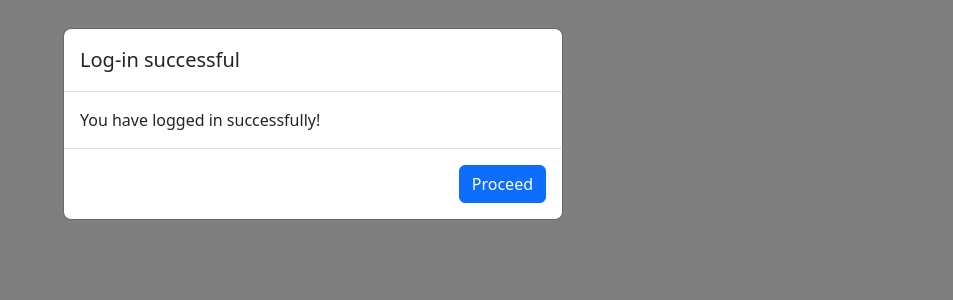
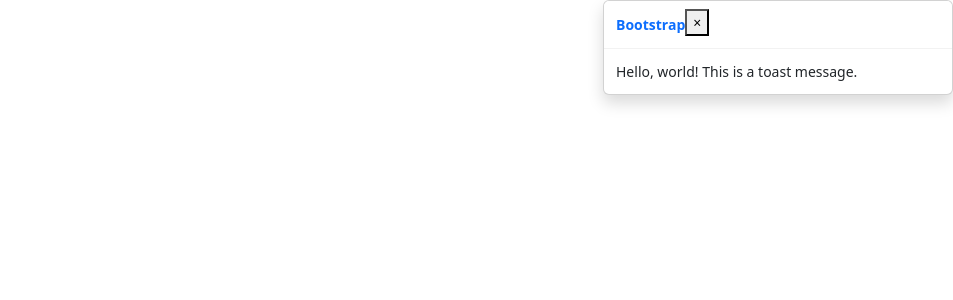
Before and after one commit to chrismargate/betterprints-techno, a PHP site: page /message_box.php in a window 1280 px wide. Shown: the top 300 px of the page, without its empty margins (327-1280 px from the left). Run offline with PHP 8.4, Linux system fonts and the light colour scheme; some libraries are stand-ins or nearby versions.

Commit message:
added toasts

```diff
--- /dev/null
+++ b/assets/css/message_box.css
@@ -0,0 +1,5 @@
+.toast {
+    position: absolute;
+    top: 0;
+    right: 0;
+}
--- a/config/database.php
+++ b/config/database.php
@@ -6,7 +6,7 @@
             if($conn->connect_error){
                 die("Connection failed $conn->connect_error");
             }else{
-                echo "LOCAL HOST CONNECTED!";
+                // echo "LOCAL HOST CONNECTED!";
             }
             return $conn;
         }
@@ -15,7 +15,7 @@
             if($conn->connect_error){
                 die("Connection failed $conn->connect_error");
             }else{
-                echo "HOSTINGER CONNECTED!";
+                // echo "HOSTINGER CONNECTED!";
             }
             return $conn;
         }
--- a/message_box.php
+++ b/message_box.php
@@ -10,6 +10,8 @@
     <meta name="viewport" content="width=device-width, initial-scale=1.0">
     <title>Document</title>
     <link href="https://cdn.jsdelivr.net/npm/bootstrap@5.2.0-beta1/dist/css/bootstrap.min.css" rel="stylesheet" integrity="sha384-0evHe/X+R7YkIZDRvuzKMRqM+OrBnVFBL6DOitfPri4tjfHxaWutUpFmBp4vmVor" crossorigin="anonymous">
+
+    <link href="assets/css/message_box.css" rel="stylesheet">
 </head>
 <body>
 
@@ -21,12 +23,40 @@
     <!-- Modal -->
     <script type="text/javascript">
     window.onload = function () {
-        OpenBootstrapPopup();
+        showToast();
     };
-    function OpenBootstrapPopup() {
+
+    function showModal() {
         $("#reg-modal").modal('show');
     }
+    function showToast() {
+        $(".toast").toast('show');
+    }
+    // function Toasty(){
+    //     var option = {
+    //         animation: true,
+    //         delay: 2000
+    //     };
+
+    //     var toastHTMLelement = document.getElementById("login-toast");
+    //     var toastElement = new boostrap.Toast(toastHTMLElement);
+    //     toastElement.show();
+    // }
     </script>
+    <div class="container">
+        <div class="toast" id="login-toast" role="alert" aria-atomic="true" data-autohide="false">
+            <div class="toast-header">
+                <strong class="mr-auto text-primary">Bootstrap</strong>
+                <button type="button" class="ml-2 mb-1 close" data-dismiss="toast" aria-label="Close">
+                <span aria-hidden="true">&times;</span>
+                </button>
+            </div>
+            <div class="toast-body">
+                Hello, world! This is a toast message.
+            </div>
+        </div>
+    </div>
+
 
     <div class="modal fade" id="reg-modal" tabindex="-1" role="dialog" aria-labelledby="exampleModalLabel" aria-hidden="true">
         <div class="modal-dialog" role="document">
@@ -48,9 +78,16 @@
         </div>
     </div>
 
-    <script src="https://code.jquery.com/jquery-3.2.1.slim.min.js" integrity="sha384-KJ3o2DKtIkvYIK3UENzmM7KCkRr/rE9/Qpg6aAZGJwFDMVNA/GpGFF93hXpG5KkN" crossorigin="anonymous"></script>
-    <script src="https://cdn.jsdelivr.net/npm/bootstrap@5.2.0-beta1/dist/js/bootstrap.bundle.min.js" integrity="sha384-pprn3073KE6tl6bjs2QrFaJGz5/SUsLqktiwsUTF55Jfv3qYSDhgCecCxMW52nD2" crossorigin="anonymous"></script>
+    <!-- <script src="https://code.jquery.com/jquery-3.2.1.slim.min.js" integrity="sha384-KJ3o2DKtIkvYIK3UENzmM7KCkRr/rE9/Qpg6aAZGJwFDMVNA/GpGFF93hXpG5KkN" crossorigin="anonymous"></script> -->
+    <script src="https://code.jquery.com/jquery-3.3.1.slim.min.js" integrity="sha384-q8i/X+965DzO0rT7abK41JStQIAqVgRVzpbzo5smXKp4YfRvH+8abtTE1Pi6jizo" crossorigin="anonymous"></script>
+    <script src="https://cdn.jsdelivr.net/npm/popper.js@1.14.6/dist/umd/popper.min.js" integrity="sha384-wHAiFfRlMFy6i5SRaxvfOCifBUQy1xHdJ/yoi7FRNXMRBu5WHdZYu1hA6ZOblgut" crossorigin="anonymous"></script>
+    <script src="https://cdn.jsdelivr.net/npm/bootstrap@4.2.1/dist/js/bootstrap.min.js" integrity="sha384-B0UglyR+jN6CkvvICOB2joaf5I4l3gm9GU6Hc1og6Ls7i6U/mkkaduKaBhlAXv9k" crossorigin="anonymous"></script>
+
+
+
+
+    <!-- <script src="https://cdn.jsdelivr.net/npm/bootstrap@5.2.0-beta1/dist/js/bootstrap.bundle.min.js" integrity="sha384-pprn3073KE6tl6bjs2QrFaJGz5/SUsLqktiwsUTF55Jfv3qYSDhgCecCxMW52nD2" crossorigin="anonymous"></script>
     <script src="https://cdn.jsdelivr.net/npm/@popperjs/core@2.11.5/dist/umd/popper.min.js" integrity="sha384-Xe+8cL9oJa6tN/veChSP7q+mnSPaj5Bcu9mPX5F5xIGE0DVittaqT5lorf0EI7Vk" crossorigin="anonymous"></script>
-    <script src="https://cdn.jsdelivr.net/npm/bootstrap@5.2.0-beta1/dist/js/bootstrap.min.js" integrity="sha384-kjU+l4N0Yf4ZOJErLsIcvOU2qSb74wXpOhqTvwVx3OElZRweTnQ6d31fXEoRD1Jy" crossorigin="anonymous"></script>
+    <script src="https://cdn.jsdelivr.net/npm/bootstrap@5.2.0-beta1/dist/js/bootstrap.min.js" integrity="sha384-kjU+l4N0Yf4ZOJErLsIcvOU2qSb74wXpOhqTvwVx3OElZRweTnQ6d31fXEoRD1Jy" crossorigin="anonymous"></script> -->
 </body>
 </html>
--- a/top_nav.php
+++ b/top_nav.php
@@ -26,7 +26,7 @@
 
     <nav class="navbar navbar-expand-lg bg-light bg-transparent ps-3">
         <div class="container-fluid">
-            <a class="navbar-brand" href="#">
+            <a class="navbar-brand" href="index.php">
                 <img src="assets/logo/bp-logo-transparent.png" alt="" width="80" height="70">
             </a>
             <!-- <a class="navbar-brand ps-2" href="#">BetterPrints</a> -->
```
Also changed, not shown: config/input_checking.php (+15 -0 lines), dashboard.php (+39 -0 lines), login.php (+33 -22 lines), assets/css/dashboard.css (added), footer.php (deleted), header.php (deleted), navigation_bar.php (deleted).
